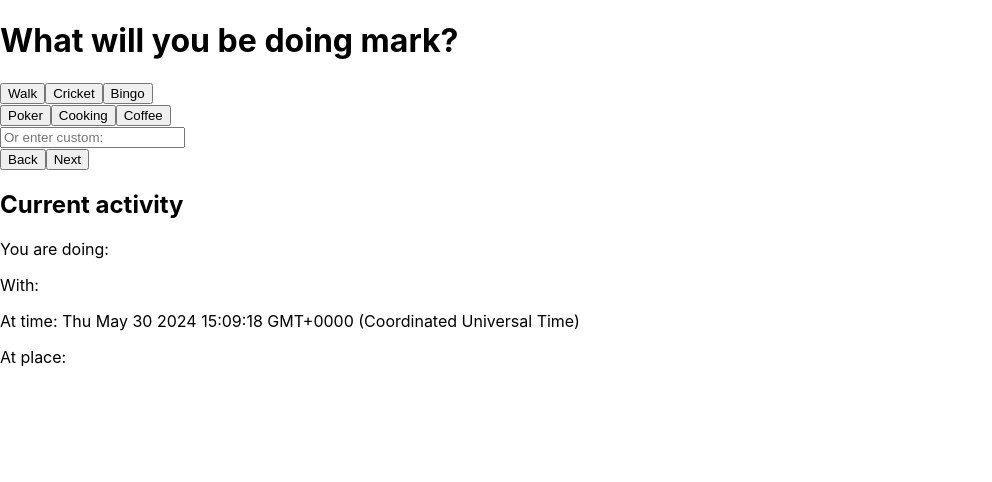
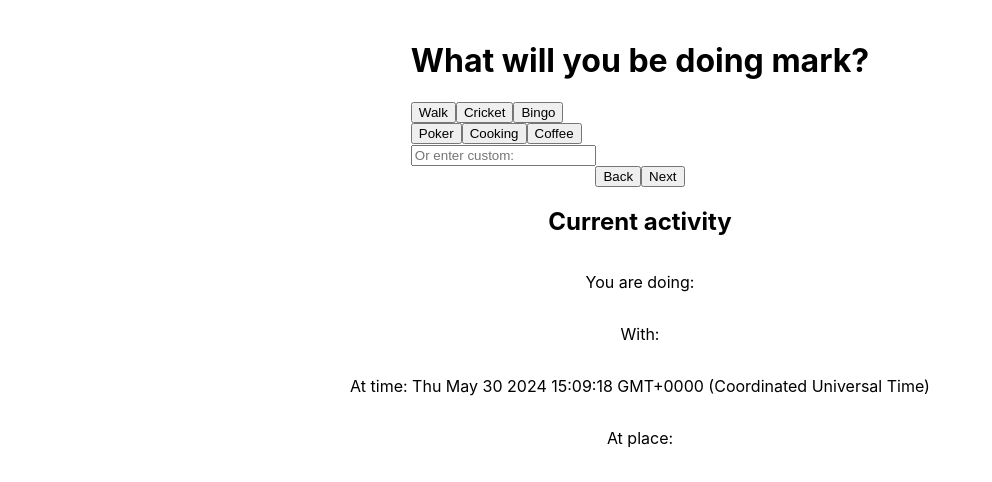
Before and after one commit to starswap/DRP24, a React (Create React App) app in the folder frontend/: page / in a window 1280 px wide. Shown: the top 482 px of the page, without its empty margins (0-992 px from the left). Built offline with nearby package versions, Linux system fonts and the light colour scheme.

Commit message:
Implement css to do current format and improve time styling

```diff
--- /dev/null
+++ b/frontend/src/CreateEvent.css
@@ -0,0 +1,27 @@
+.container {
+  display: flex;
+  flex-direction: column;
+  align-items: center;
+  padding: 20px;
+}
+
+.flex {
+  display: flex;
+}
+
+.grid {
+  display: grid;
+}
+
+.when-container {
+  display: flex;
+  flex-direction: column;
+  align-items: center
+}
+
+.datetime-picker-container {
+  display: flex;
+  flex-direction: column;
+  align-items: center;
+  padding-bottom: 200px
+}
--- a/frontend/src/CreateEvent.tsx
+++ b/frontend/src/CreateEvent.tsx
@@ -6,6 +6,7 @@ import CustomTextbox from './CustomTextbox';
 import { db } from './firebase';
 import DateTimePicker from 'react-datetime-picker';
 import dayjs, { Dayjs } from 'dayjs';
+import './CreateEvent.css';
 
 function GeneralCreateEvent() {
   const PAGE_ACTIVITY_DESC = [
@@ -63,9 +64,9 @@ function GeneralCreateEvent() {
 
   const isLastPage = pageNum === PAGES.length - 1;
   return (
-    <div className="flex flex-col items-center mx-auto p-4r p-2 w-full">
+    <div className="container">
       <div>{PAGES[pageNum]()}</div>
-      <div>
+      <div className="flex">
         <ButtonComponent onClick={handleBack} label={'Back'} />
         <ButtonComponent
           onClick={handleNext}
@@ -189,9 +190,9 @@ function When({
     }
   };
   return (
-    <div>
+    <div className="when-container">
       <h1>When will you be doing it?</h1>
-      <div>
+      <div className="datetime-picker-container">
         <DateTimePicker value={calevent.time} onChange={onSetDate} />
       </div>
       <div>{DisplayTime(calevent.time)}</div>
```
